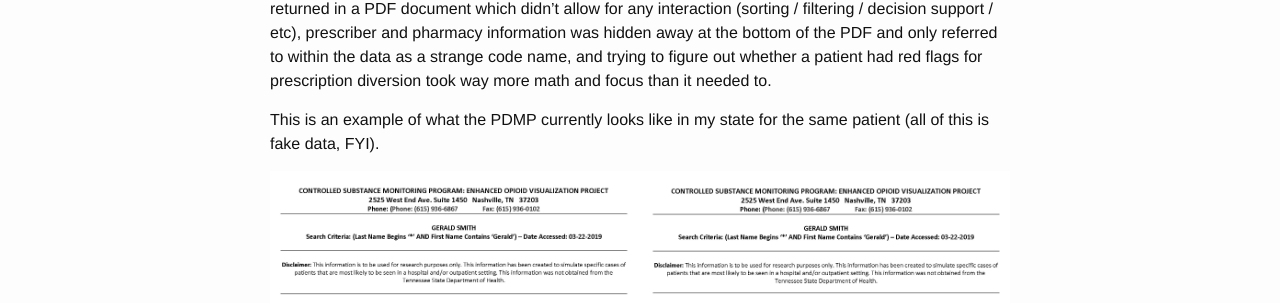
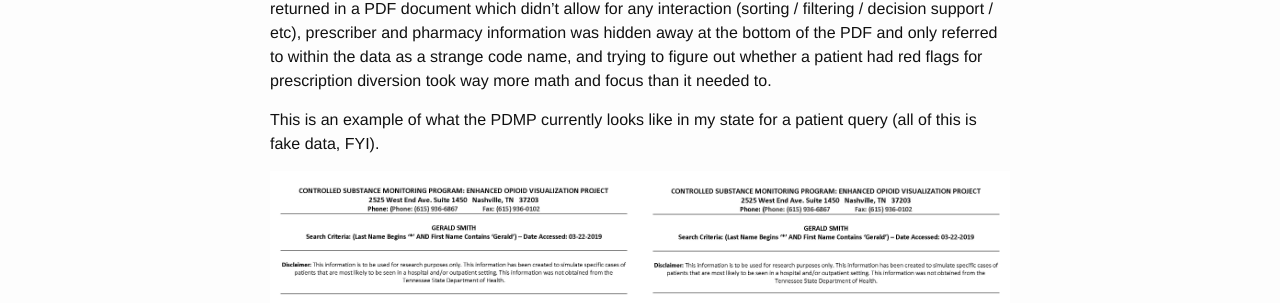
Before and after one commit to jrlegrand/jrlegrand.github.io, a Jekyll site: the page built from _posts/2019-07-31-visualizing-prescription-drug-monitoring-program-data.markdown, in a window 1280 px wide and 900 px high. Shown: the part 293-596 px from the top of the window. Built offline with Jekyll 4.4.1, drawn with Linux system fonts in a browser that asks for light colours.

Commit message:
Update 2019-07-31-visualizing-prescription-drug-monitoring-program-data.markdown

```diff
--- a/_posts/2019-07-31-visualizing-prescription-drug-monitoring-program-data.markdown
+++ b/_posts/2019-07-31-visualizing-prescription-drug-monitoring-program-data.markdown
@@ -6,7 +6,7 @@ categories: informatics
 ---
 As a former retail pharmacist of 5+ years, I always felt like the prescription drug monitoring program (PDMP) user interface was horrible.  The results of a search (at least in the state where I worked) were returned in a PDF document which didn't allow for any interaction (sorting / filtering / decision support / etc), prescriber and pharmacy information was hidden away at the bottom of the PDF and only referred to within the data as a strange code name, and trying to figure out whether a patient had red flags for prescription diversion took way more math and focus than it needed to.
 
-This is an example of what the PDMP currently looks like in my state for the same patient (all of this is fake data, FYI).
+This is an example of what the PDMP currently looks like in my state for a patient query (all of this is fake data, FYI).
 
 ![PDMP](https://raw.githubusercontent.com/jrlegrand/jrlegrand.github.io/master/img/fill-view/pdmp.jpg)
 
```
